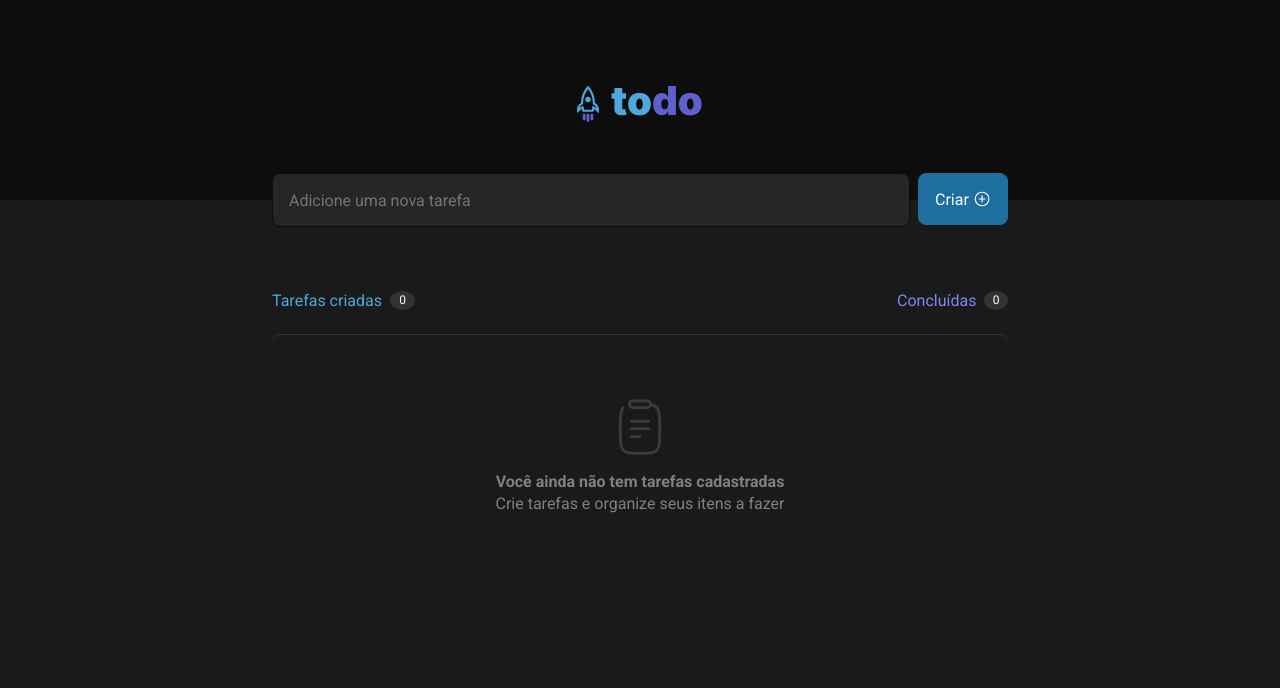
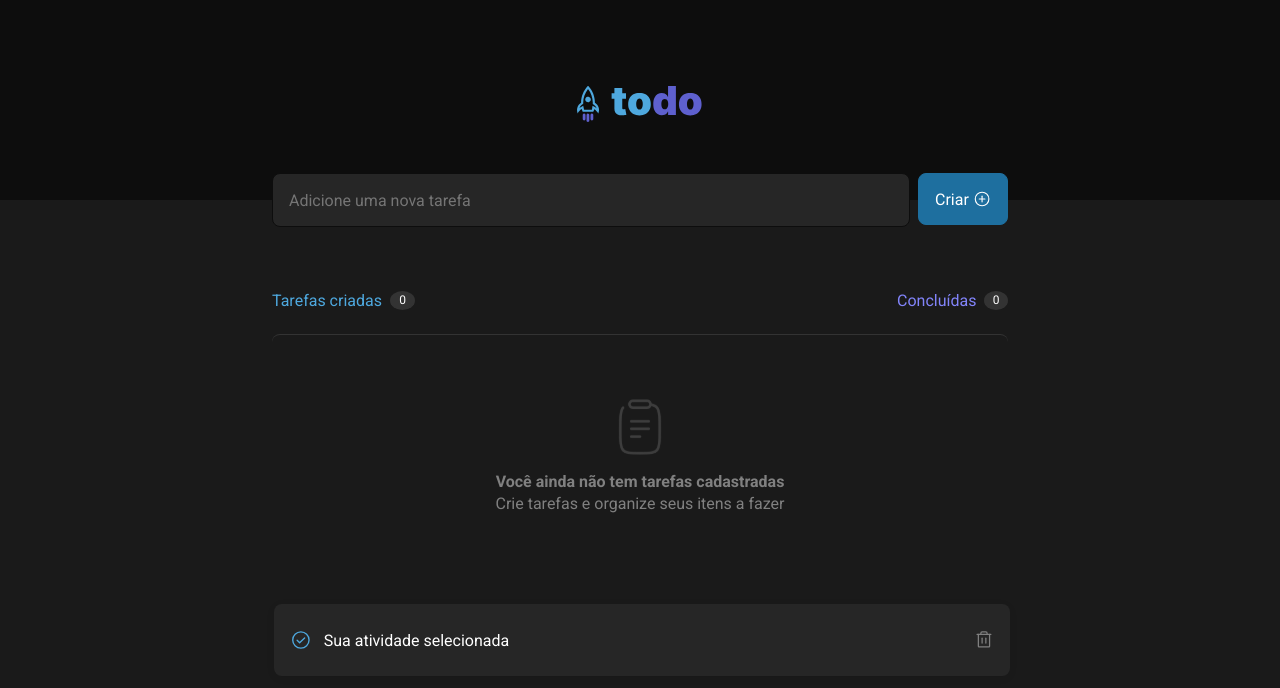
Before and after one commit to arthur-carminatti/TO-DO, a React (Vite) app: page / in a window 1280 px wide. Shown: the top 688 px of the page. Built offline with nearby package versions, Linux system fonts and the light colour scheme.

Commit message:
Styling check and trash

```diff
--- a/src/pages/TaskMain/index.tsx
+++ b/src/pages/TaskMain/index.tsx
@@ -5,14 +5,16 @@ import {
     TaskMainInfoDoneContainer,
     TaskMainInfoTaskContainer,
     TaskMainInputContainer,
+    TaskMainTableListTaskContainer,
     TaskMainTaskContainer
 } from "./styles";
 
 import igniteLogo from '../../assets/ignite-logo.svg'
 import taskEmptyLogo from '../../assets/ignite-no-itens-list.svg'
 
-import { PlusCircle } from 'phosphor-react';
+import { PlusCircle, CheckCircle, Trash } from 'phosphor-react';
 
+const isCompleted = true
 
 export function TaskMain() {
     return (
@@ -46,6 +48,19 @@ export function TaskMain() {
                         <br /> Crie tarefas e organize seus itens a fazer
                     </p>
                 </TaskMainEmptyTaskContainer>
+
+                <TaskMainTableListTaskContainer>
+                    <table>
+                        <tbody>
+                            <td>
+                                <button>{isCompleted ? <CheckCircle /> : <div />}</button>
+                                <p>Sua atividade selecionada</p>
+                                <Trash size={22}/>
+                            </td>
+                        </tbody>
+                    </table>
+                </TaskMainTableListTaskContainer>
+
             </TaskMainTaskContainer>
         </>
 
--- a/src/pages/TaskMain/styles.ts
+++ b/src/pages/TaskMain/styles.ts
@@ -193,3 +193,71 @@ export const TaskMainEmptyTaskContainer = styled.div`
         }
     }
 `
+
+export const TaskMainTableListTaskContainer = styled.div`
+
+    display: flex;
+    flex-direction: column;
+    align-items: flex-start;
+    padding: 0px;
+    gap: 12px;
+
+    width: 736px;
+    height: 408px;
+
+    td {
+        display: flex;
+        align-items: center;
+        justify-content: space-between;
+
+        padding: 16px;
+        gap: 12px;
+
+        width: 736px;
+        height: 72px;
+
+        background-color: ${props => props.theme["gray-500"]};
+        border: ${props => props.theme["gray-400"]};
+        box-shadow: 0px 2px 8px rgba(0, 0, 0, 0.07);
+        border-radius: 8px;
+
+        align-self: stretch;
+
+        p {
+            width: 100%;
+            height: 100%;
+
+            align-items: center;
+            display: flex;
+            color: ${props => props.theme["-white"]};
+        }
+
+        svg {
+            color: ${props => props.theme["gray-300"]};
+        }
+
+        button {
+            width: 24px;
+            height: 24px;
+
+            border: none;
+            border-radius: 50%;
+            background: none;
+
+            div {
+                width: 100%;
+                height: 100%;
+
+                border: 2px solid ${props => props.theme["-blue"]};
+                border-radius: 50%;
+            }
+
+            svg {
+                width: 100%;
+                height: 100%;
+
+                color: ${props => props.theme["-blue"]};
+            }
+        }
+    }
+`
```
